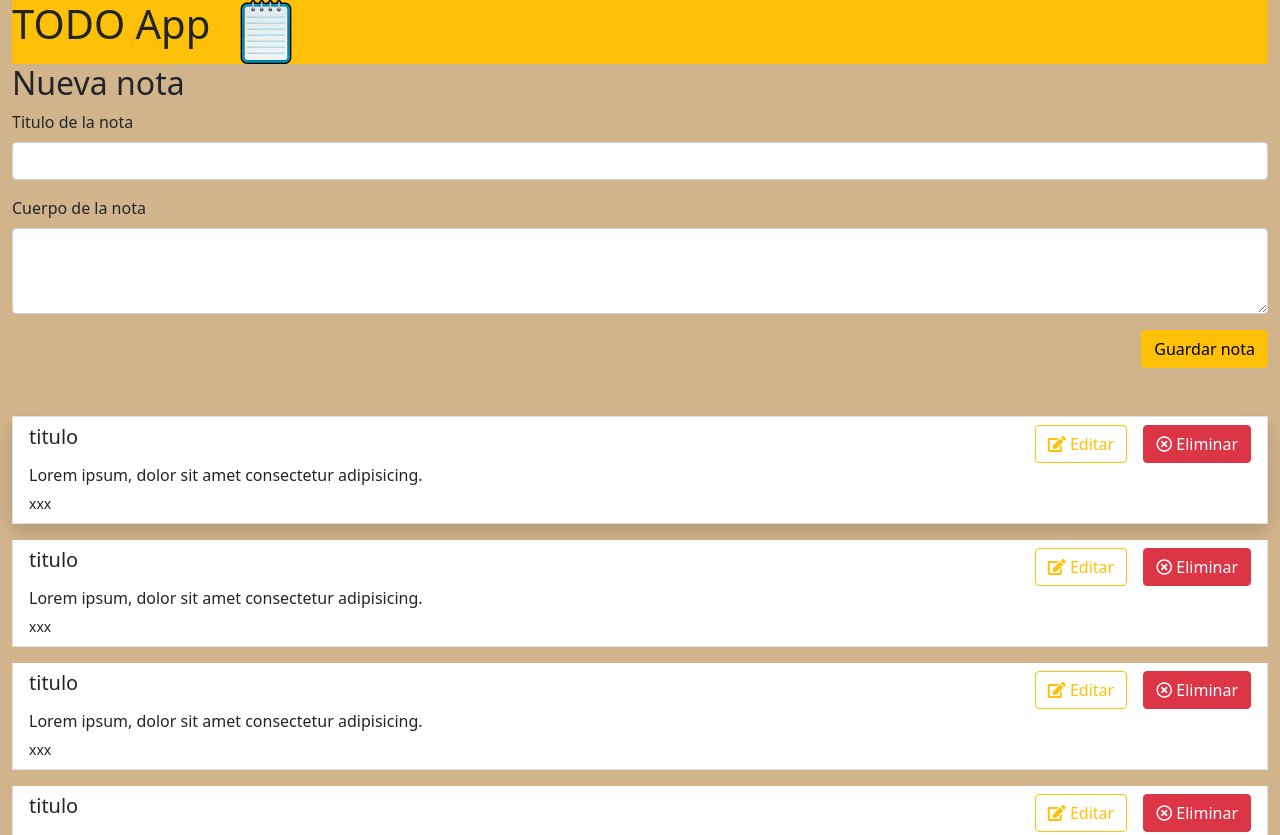
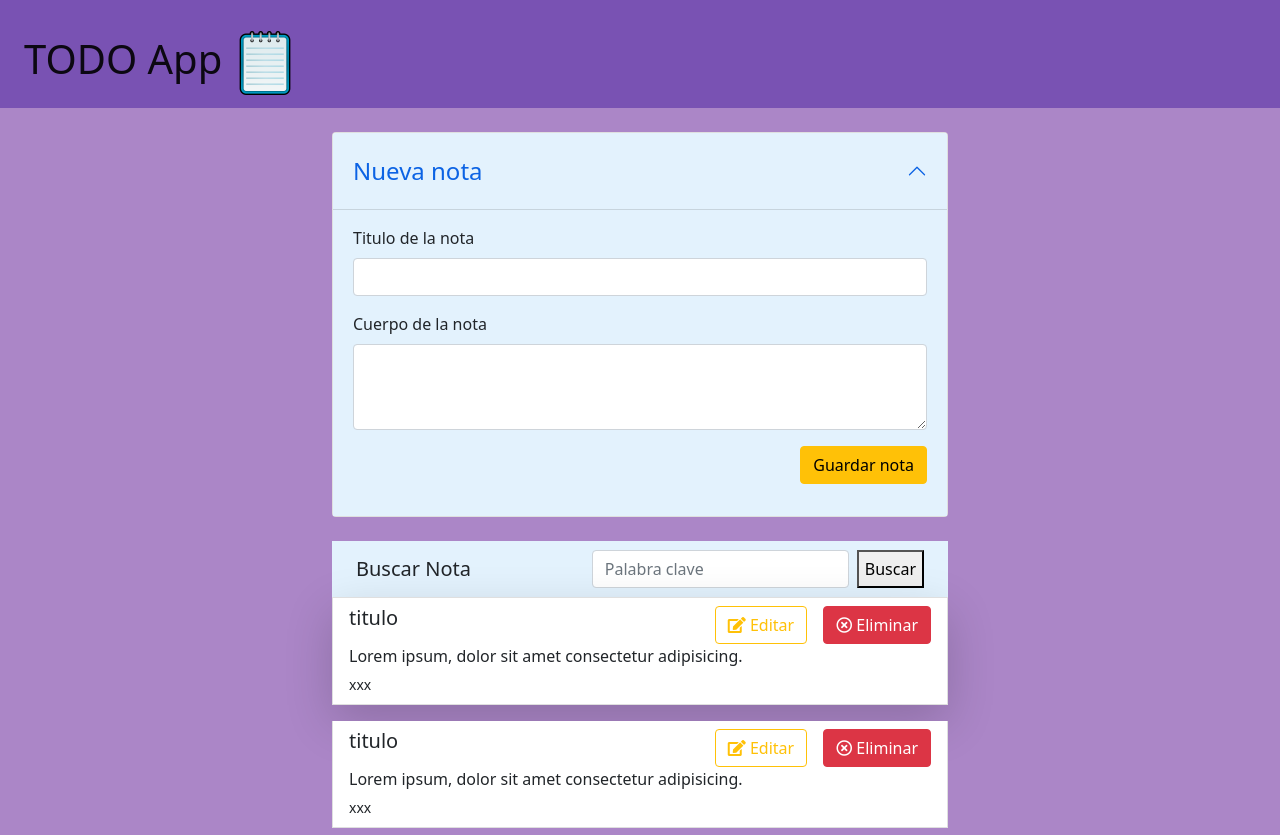
Before and after one commit to NatiMedina/TODOAPP, a plain HTML site: page index.html in a window 1280 px wide. Shown: the top 835 px of the page. Drawn offline with nearby package versions, Linux system fonts and the light colour scheme.

Commit message:
center contents and change the colors

```diff
--- a/css/style.css
+++ b/css/style.css
@@ -13,7 +13,7 @@ header{
 }
 
 nav{
-    background-color: rgb(236, 221, 203);
+    background-color: rgb(182, 145, 100);
     height: 100px;
     display: flex;
     justify-content: flex-start;
--- a/index.html
+++ b/index.html
@@ -12,46 +12,93 @@
         crossorigin="anonymous" />
 </head>
 
-<body class="container-fluid" style="background-color:tan">
-    <header class="bg-warning">
-        <nav class="row row-cols-auto">
-            <div class="col">
-                <h1>
+<body style="background-color:#ab86c7">
+    <header>
+        <nav class="navbar navbar-light row" style="background-color: #7952b3;">
+            <div class="container-fluid">
+                <a class="navbar-brand mx-4 fs-1 mt-3" href="#">
                      TODO App
-                </h1>
-            </div>
-            <div class="col">
-                <img src="img/unnamed.png" alt="" class="imagenPortada" style="height: 64px;width: 64px;">
+
+                    <img src="img/unnamed.png" alt="" class="d-inline-block align-text-top"
+                        style="width: 4rem; height: 4rem;">
+                </a>
             </div>
         </nav>
     </header>
-    <main>
-        <div id='crearNota'>
-            <h2>Nueva nota</h2>
+
+    <main class="container-fluid">
+
+        <!-- Componente Crear Nota -->
+
+        <div id='crearNota' class='row'>
+
+            <div class="col-md-2 col-lg-3"></div>
+
+            <div class="col-12 col-md-8 col-lg-6 pt-4">
+                <div class="accordion" id="accordionExample">
+                    <div class="accordion-item">
+                        <h2 class="accordion-header" id="headingOne">
+                            <button class="accordion-button" type="button" data-bs-toggle="collapse"
+                                data-bs-target="#collapseOne" aria-expanded="true" aria-controls="collapseOne"
+                                style="background-color: #e3f2fd;">
+                                <h2 class="tex-body mb-0 pt-2 pb-2 fs-4">Nueva nota</h2>
+                            </button>
+                        </h2>
+                        <div id="collapseOne" class="accordion-collapse collapse show" aria-labelledby="headingOne"
+                            data-bs-parent="#accordionExample">
+                            <div class="accordion-body" style="background-color: #e3f2fd;">
                                 <div class="mb-3">
                                     <label for="exampleFormControlInput1" class="form-label">Titulo de la nota</label>
-                <input type="email" class="form-control" id="exampleFormControlInput1" placeholder="">
+                                    <input type="email" class="form-control" id="exampleFormControlInput1"
+                                        placeholder="">
                                 </div>
                                 <div class="mb-3">
-                <label for="exampleFormControlTextarea1" class="form-label">Cuerpo de la nota</label>
+                                    <label for="exampleFormControlTextarea1" class="form-label">Cuerpo de la
+                                        nota</label>
                                     <textarea class="form-control" id="exampleFormControlTextarea1" rows="3"></textarea>
 
                                     <div class="d-grid gap-2 d-md-flex justify-content-md-end mt-3">
-                    <button class="btn btn-warning btn btn-primary" type="button">Guardar nota</button>
+                                        <button class="btn btn-warning btn btn-primary" type="button">Guardar
+                                            nota</button>
+                                    </div>
+                                </div>
+                            </div>
+                        </div>
+                    </div>
+                </div>
             </div>
 
+            <div class="col-md-2 col-lg-3"></div>
+        </div>
 
+        <!-- Componente Buscar Nota -->
 
+        <div id="buscarNota" class="row justify-content-center">
+            <div class="col-12 col-md-8 col-lg-6 pt-4">
+                <nav class="navbar" style="background-color: #e3f2fd;">
+                    <div class="container-fluid">
+                        <a class="navbar-brand text-body">Buscar Nota</a>
+                        <form class="d-flex">
+                            <input class="form-control me-2" type="search" placeholder="Palabra clave"
+                                aria-label="Search">
+                            <button class="button" type="submit">Buscar</button>
+                        </form>
+                    </div>
+                </nav>
+            </div>
+        </div>
 
-                <div class="listadoNota mt-5">
-
-                    <div class="list-group-item list-group-item-action mb-3 shadow" aria-current="true">
+        <!-- Componente Mostrar Listado de Notas -->
+        <div class="row justify-content-center">
+            <div class="col col-md-8 col-lg-6">
+                <div class="list-group-item list-group-item-action mb-3 shadow-lg">
                     <div class="d-flex w-100 justify-content-between">
                         <h5 class="mb-1">titulo</h5>
                         <div class="d-grid gap-2 d-md-flex justify-content-md-end">
-                                <button class="btn btn-outline-warning me-md-2" type="button"> <i
-                                        class="fas fa-edit"></i> Editar</button>
-                                <button class="btn btn-danger" type="button"><i class="far fa-times-circle"></i> Eliminar</button>
+                            <button class="btn btn-outline-warning me-md-2" type="button"> <i class="fas fa-edit"></i>
+                                Editar</button>
+                            <button class="btn btn-danger" type="button"><i class="far fa-times-circle"></i>
+                                Eliminar</button>
                         </div>
                     </div>
                     <p class="mb-1">Lorem ipsum, dolor sit amet consectetur adipisicing.</p>
@@ -62,9 +109,10 @@
                     <div class="d-flex w-100 justify-content-between">
                         <h5 class="mb-1">titulo</h5>
                         <div class="d-grid gap-2 d-md-flex justify-content-md-end">
-                                <button class="btn btn-outline-warning me-md-2" type="button"> <i
-                                        class="fas fa-edit"></i> Editar</button>
-                                <button class="btn btn-danger" type="button"><i class="far fa-times-circle"></i> Eliminar</button>
+                            <button class="btn btn-outline-warning me-md-2" type="button"> <i class="fas fa-edit"></i>
+                                Editar</button>
+                            <button class="btn btn-danger" type="button"><i class="far fa-times-circle"></i>
+                                Eliminar</button>
                         </div>
                     </div>
                     <p class="mb-1">Lorem ipsum, dolor sit amet consectetur adipisicing.</p>
@@ -75,9 +123,10 @@
                     <div class="d-flex w-100 justify-content-between">
                         <h5 class="mb-1">titulo</h5>
                         <div class="d-grid gap-2 d-md-flex justify-content-md-end">
-                                <button class="btn btn-outline-warning me-md-2" type="button"> <i
-                                        class="fas fa-edit"></i> Editar</button>
-                                <button class="btn btn-danger" type="button"><i class="far fa-times-circle"></i> Eliminar</button>
+                            <button class="btn btn-outline-warning me-md-2" type="button"> <i class="fas fa-edit"></i>
+                                Editar</button>
+                            <button class="btn btn-danger" type="button"><i class="far fa-times-circle"></i>
+                                Eliminar</button>
                         </div>
                     </div>
                     <p class="mb-1">Lorem ipsum, dolor sit amet consectetur adipisicing.</p>
@@ -88,9 +137,10 @@
                     <div class="d-flex w-100 justify-content-between">
                         <h5 class="mb-1">titulo</h5>
                         <div class="d-grid gap-2 d-md-flex justify-content-md-end">
-                                <button class="btn btn-outline-warning me-md-2" type="button"> <i
-                                        class="fas fa-edit"></i> Editar</button>
-                                <button class="btn btn-danger" type="button"><i class="far fa-times-circle"></i> Eliminar</button>
+                            <button class="btn btn-outline-warning me-md-2" type="button"> <i class="fas fa-edit"></i>
+                                Editar</button>
+                            <button class="btn btn-danger" type="button"><i class="far fa-times-circle"></i>
+                                Eliminar</button>
                         </div>
                     </div>
                     <p class="mb-1">Lorem ipsum, dolor sit amet consectetur adipisicing.</p>
@@ -101,9 +151,10 @@
                     <div class="d-flex w-100 justify-content-between">
                         <h5 class="mb-1">titulo</h5>
                         <div class="d-grid gap-2 d-md-flex justify-content-md-end">
-                                <button class="btn btn-outline-warning me-md-2" type="button"> <i
-                                        class="fas fa-edit"></i> Editar</button>
-                                <button class="btn btn-danger" type="button"><i class="far fa-times-circle"></i> Eliminar</button>
+                            <button class="btn btn-outline-warning me-md-2" type="button"> <i class="fas fa-edit"></i>
+                                Editar</button>
+                            <button class="btn btn-danger" type="button"><i class="far fa-times-circle"></i>
+                                Eliminar</button>
                         </div>
                     </div>
                     <p class="mb-1">Lorem ipsum, dolor sit amet consectetur adipisicing.</p>
@@ -114,9 +165,10 @@
                     <div class="d-flex w-100 justify-content-between">
                         <h5 class="mb-1">titulo</h5>
                         <div class="d-grid gap-2 d-md-flex justify-content-md-end">
-                                <button class="btn btn-outline-warning me-md-2" type="button"> <i
-                                        class="fas fa-edit"></i> Editar</button>
-                                <button class="btn btn-danger" type="button"><i class="far fa-times-circle"></i> Eliminar</button>
+                            <button class="btn btn-outline-warning me-md-2" type="button"> <i class="fas fa-edit"></i>
+                                Editar</button>
+                            <button class="btn btn-danger" type="button"><i class="far fa-times-circle"></i>
+                                Eliminar</button>
                         </div>
                     </div>
                     <p class="mb-1">Lorem ipsum, dolor sit amet consectetur adipisicing.</p>
@@ -127,9 +179,10 @@
                     <div class="d-flex w-100 justify-content-between">
                         <h5 class="mb-1">titulo</h5>
                         <div class="d-grid gap-2 d-md-flex justify-content-md-end">
-                                <button class="btn btn-outline-warning me-md-2" type="button"> <i
-                                        class="fas fa-edit"></i> Editar</button>
-                                <button class="btn btn-danger" type="button"><i class="far fa-times-circle"></i> Eliminar</button>
+                            <button class="btn btn-outline-warning me-md-2" type="button"> <i class="fas fa-edit"></i>
+                                Editar</button>
+                            <button class="btn btn-danger" type="button"><i class="far fa-times-circle"></i>
+                                Eliminar</button>
                         </div>
                     </div>
                     <p class="mb-1">Lorem ipsum, dolor sit amet consectetur adipisicing.</p>
@@ -137,16 +190,6 @@
                 </div>
 
             </div>
-            </div>
-            <nav aria-label="Page navigation example">
-                <ul class="pagination">
-                    <li class="page-item"><a class="page-link" href="#">Anteriores</a></li>
-                    <li class="page-item"><a class="page-link" href="#">1</a></li>
-                    <li class="page-item"><a class="page-link" href="#">2</a></li>
-                    <li class="page-item"><a class="page-link" href="#">3</a></li>
-                    <li class="page-item"><a class="page-link" href="#">Siguientes</a></li>
-                </ul>
-            </nav>
     </main>
     <script src="https://cdn.jsdelivr.net/npm/bootstrap@5.0.0-beta3/dist/js/bootstrap.bundle.min.js"
         integrity="sha384-JEW9xMcG8R+pH31jmWH6WWP0WintQrMb4s7ZOdauHnUtxwoG2vI5DkLtS3qm9Ekf"
```
Lines whose indentation alone changed are shown as unchanged.
